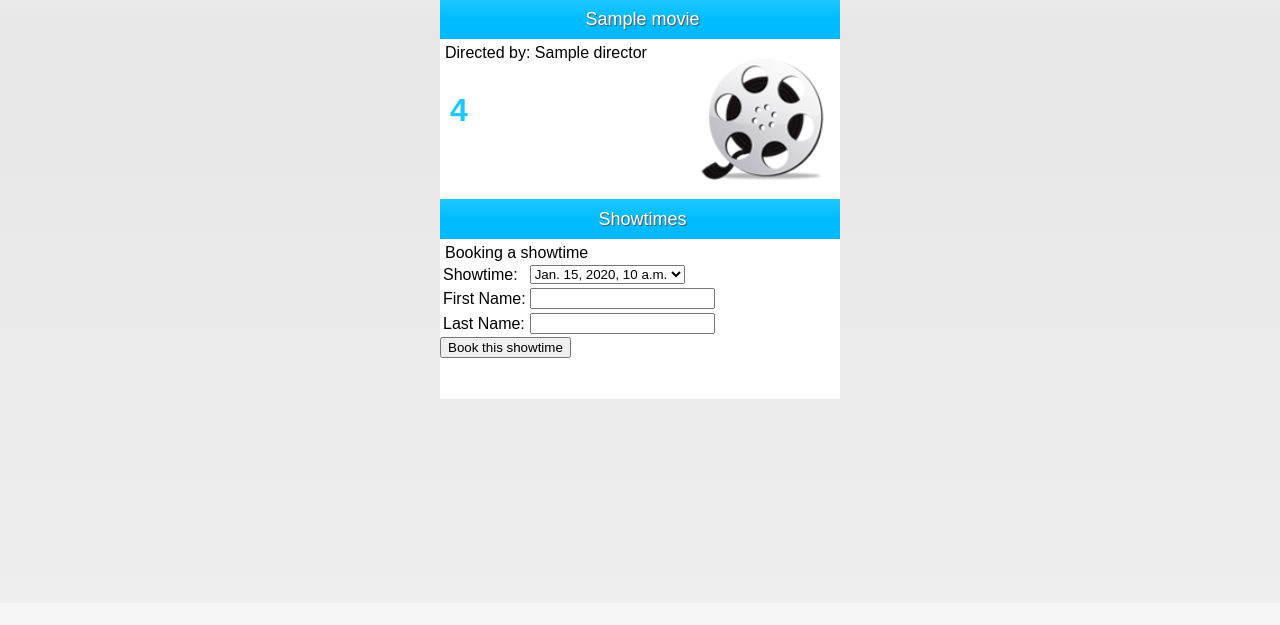
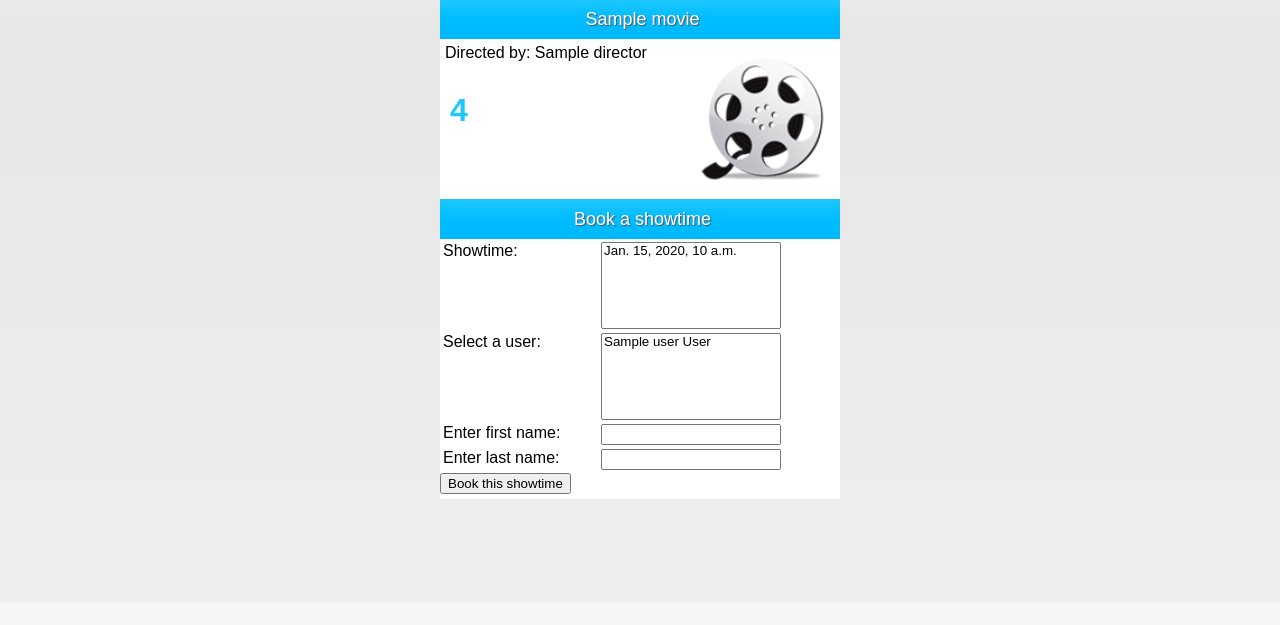
Before and after one commit to jstockall/microservices-docker-django, a Django app: template ui/templates/ui/movie.html in a window 1280 px wide. Shown: the part 197-822 px from the top of the page. Run offline with Django 3.2, Linux system fonts and the light colour scheme; the template is opened without the code that fills it: most values are stand-ins (such as "Sample title", 1, 10 or a date in 2020).

Commit message:
More UI tweaks

```diff
--- a/ui/static/ui/style.css
+++ b/ui/static/ui/style.css
@@ -14,10 +14,6 @@ a {
 .content {
 	margin: 0 auto 0 auto;
 	width: 50%;
-}
-
-.navlink {
-	display:block;
 }
 
 div#header {
@@ -101,10 +97,6 @@ div.section span {
 	display: block;
 }
 
-div.section li {
-	list-style: none;
-}
-
 div.section a:active,
 div.section a:hover,
 div.section a:visited,
@@ -112,18 +104,35 @@ div.section a:link {
 	color: #1ec7ff;
 }
 
-a.movie-link {
+a.list-link {
+	display: block;
+	margin: 5px;
+}
+
+a.nav-link {
 	position: relative;
 	top: 80px;
 	left: 5px;
 }
 
-a.showtime-link {
-	display: block;
-	margin: 5px;
-}
-
 div#showtimes {
 	background: white;
 	margin: -30px auto;
+	height: 300px;
 }
+
+table#booking-form {
+	width: 400px;
+}
+
+table#booking-form td {
+	vertical-align: top;
+}
+
+table#booking-form select {
+	width: 180px;
+}
+
+table#booking-form input {
+	width: 180px;
+}
--- a/ui/templates/ui/booking.html
+++ b/ui/templates/ui/booking.html
@@ -20,6 +20,6 @@
         <a href="/movie/{{ movie.id }}">{{ movie.title}} - {{movie.rating}}</a>
     {% endfor %}
     </span>
-    <a class="movie-link" href="/">Return to movie listings</a>
+    <a class="nav-link" href="/">Return to movie listings</a>
   </div>
 </div>
--- a/ui/templates/ui/movie.html
+++ b/ui/templates/ui/movie.html
@@ -1,6 +1,18 @@
 {% load static %}
 
 <link rel="stylesheet" type="text/css" href="{% static 'ui/style.css' %}" />
+
+<script type="text/javascript">
+	function toggleUser(item) {
+		if ("-- Create New User --" != item.value) {
+			document.getElementById("firstname").disabled = true;
+			document.getElementById("lastname").disabled = true;
+		} else {
+			document.getElementById("firstname").disabled = false;
+			document.getElementById("lastname").disabled = false;
+		}
+	}
+</script>
 
 <div id="header">
   <span>Cinema on {{ hostname }}</span>
@@ -19,16 +31,14 @@
 	</div>
 
 	<div class="section" id="showtimes">
-		<span class="title">Showtimes</span>
-		<span class="section-content">Booking a showtime</span>
+		<span class="title">Book a showtime</span>
 		{% if showtime_list %}
 			<form method="post" action="/booking/add/">
-			<table>
-				{% csrf_token %}
+				<table id="booking-form">
 					<tr>
 						<td>Showtime:</td>
 						<td>
-						<select name="showtime">
+							<select name="showtime" size="5">
 								{% for showtime in showtime_list %}
 					  			<option value="{{ showtime.id }}">{{ showtime.date }}</option>
 								{% endfor %}
@@ -36,16 +46,27 @@
 						</td>
 					</tr>
 					<tr>
-					<td>First Name:</td>
-					<td><input type="text" name="firstname" /></td>
+						<td>Select a user:</td>
+						<td>
+							<select name="user" size="5" onchange="toggleUser(this)">
+								{% for user in user_list %}
+					  			<option value="{{ user.id }}">{{ user.name }} {{ user.lastname }}</option>
+								{% endfor %}
+							</select>
+						</td>
 					</tr>
 					<tr>
-					<td>Last Name:</td>
-					<td><input type="text" name="lastname" /></td>
+						<td>Enter first name:</td>
+						<td><input type="text" name="firstname" id="firstname" /></td>
+					</tr>
+					<tr>
+						<td>Enter last name:</td>
+						<td><input type="text" name="lastname" id="lastname" /></td>
 					</tr>
 				</table>
 				<input type="hidden" value="{{ movie.id }}" name="movie" />
-			<input type="submit" value="Book this showtime" />
+				<input type="submit" value="Book this showtime" id="booking-form-submit"/>
+				{% csrf_token %}
 			</form>
 	  {% else %}
 	  	<p>No showtimes are available.</p>
```
Also changed, not shown: ui/templates/ui/showtime.html (+14 -11 lines), ui/views.py (+29 -22 lines). Lines whose indentation alone changed are shown as unchanged.
